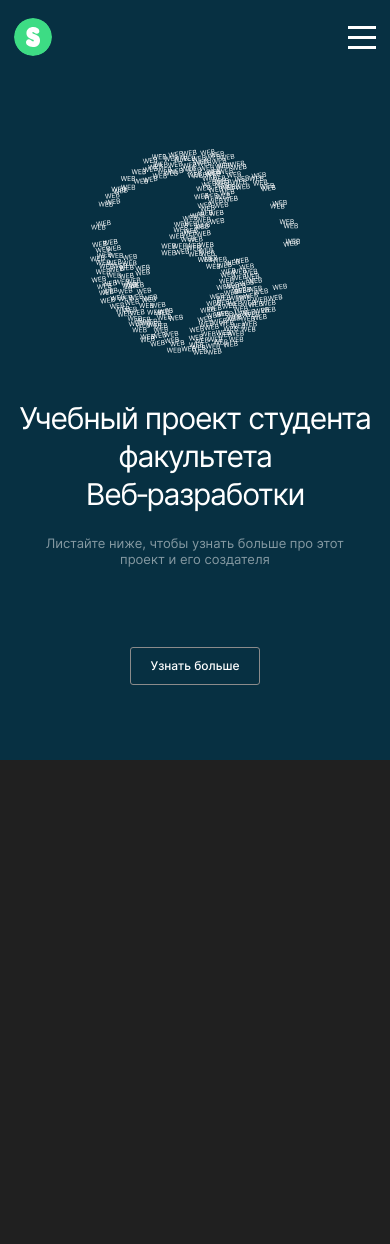
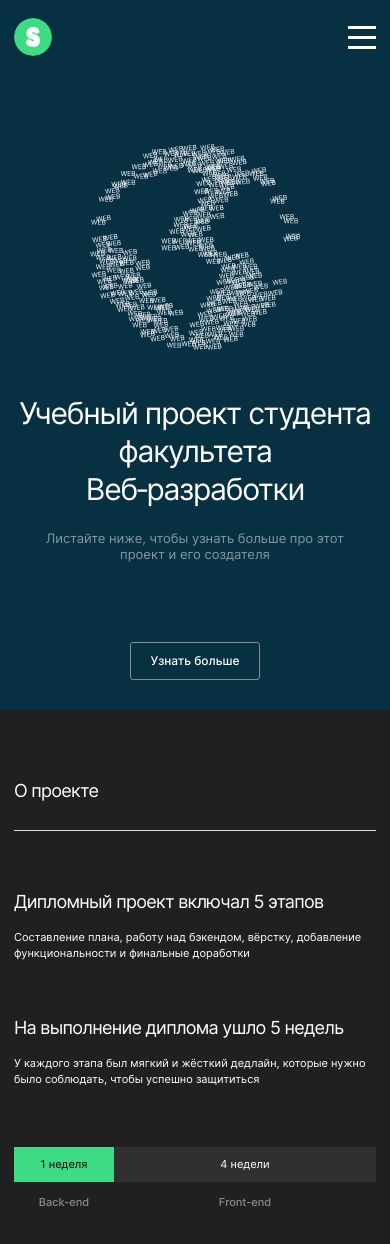
Before and after one commit to sasketeen/movies-explorer-frontend, a React (Create React App) app: page / in a window 390 px wide. Shown: the top 1244 px of the page. Before the commit the page ends 844 px from the top, so only its background shows below. Built offline with nearby package versions, Linux system fonts and the light colour scheme.

Commit message:
feat: сверстал секцию О проекте

```diff
--- a/src/assets/css/colors.css
+++ b/src/assets/css/colors.css
@@ -7,7 +7,7 @@
   --color-main-cyan: #3ddc84; /*1*/
   --color-main-brightPink: #ee3465; /*1*/
 
-  --color-addition-lightGray1: #d9d9d9;
+  --color-addition-lightGray1: #d9d9d9; /*1*/
   --color-addition-lightGray2: #c4c4c4;
   --color-addition-lightGray3: #e6e6e6;
   --color-addition-lightGray4: #f8f8f8; /*1*/
@@ -16,7 +16,7 @@
   --color-addition-darkGray2: #272727;
   --color-addition-darkGray3: #414141;
   --color-addition-darkGray4: #222222;
-  --color-addition-darkGray5: #303030;
+  --color-addition-darkGray5: #303030; /*1*/
   --color-addition-darkGray6: #424242; /*1*/
 
   --color-addition-gray1: #8b8b8b; /*1*/
--- a/src/pages/MainPage/MainPage.jsx
+++ b/src/pages/MainPage/MainPage.jsx
@@ -2,11 +2,19 @@ import MyHeader from '@c/Header/MyHeader';
 
 import './MainPage.scss';
 import mainImage from '@/assets/images/mainpage-pic.svg';
+import { useRef } from 'react';
 
 export default function MainPage () {
+  const projectSection = useRef();
+
+  const scrollToSection = (e) => {
+    e.preventDefault();
+    projectSection.current.scrollIntoView({ behavior: 'smooth' });
+  };
+
   return (
     <>
-      <MyHeader></MyHeader>
+      <MyHeader />
 
       <section className="intro">
         <div className="container intro__container">
@@ -17,7 +25,11 @@ export default function MainPage () {
             <p className="intro__subtitle">
               Листайте ниже, чтобы узнать больше про этот проект и его создателя
             </p>
-            <a href="#about" className="intro__button-link">
+            <a
+              href="#project"
+              className="intro__button-link"
+              onClick={scrollToSection}
+            >
               Узнать больше
             </a>
           </div>
@@ -28,7 +40,47 @@ export default function MainPage () {
           />
         </div>
       </section>
-      <section id="about"></section>
+
+      <section id="project" ref={projectSection} className="project">
+        <div className="container section-container">
+          <h2 className="section-container__title">О проекте</h2>
+          <div className="project__description">
+            <div>
+              <h3 className="project__subtitle">
+                Дипломный проект включал 5 этапов
+              </h3>
+              <p className="project__paragraph">
+                Составление плана, работу над бэкендом, вёрстку, добавление
+                функциональности и финальные доработки
+              </p>
+            </div>
+            <div>
+              <h3 className="project__subtitle">
+                На выполнение диплома ушло 5 недель
+              </h3>
+              <p className="project__paragraph">
+                У каждого этапа был мягкий и жёсткий дедлайн, которые нужно было
+                соблюдать, чтобы успешно защититься
+              </p>
+            </div>
+          </div>
+          <div className="project__times">
+            <div className="project__time-diagram project__time-diagram_for_back">
+              <span>1 неделя</span>
+            </div>
+            <span className="project__time-diagram-caption project__time-diagram-caption_for_back">
+              Back-end
+            </span>
+
+            <div className="project__time-diagram project__time-diagram_for_front">
+              <span>4 недели</span>
+            </div>
+            <span className="project__time-diagram-caption project__time-diagram-caption_for_front">
+              Front-end
+            </span>
+          </div>
+        </div>
+      </section>
     </>
   );
 }
--- a/src/pages/MainPage/MainPage.scss
+++ b/src/pages/MainPage/MainPage.scss
@@ -3,6 +3,14 @@
 .intro {
   padding: 75px 0;
   background-color: var(--color-main-darkBlue);
+
+  @media screen and (max-width: 1030px) {
+    padding-top: 140px;
+  }
+
+  @media screen and (max-width: 420px) {
+    padding: 70px 0 30px;
+  }
 
   &__container {
     display: flex;
@@ -98,3 +106,163 @@
     }
   }
 }
+
+.section-container {
+  padding-top: 110px;
+  padding-bottom: 110px;
+
+  @media screen and (max-width: 768px) {
+    padding-top: 90px;
+    padding-bottom: 19px;
+  }
+  @media screen and (max-width: 420px) {
+    padding-top: 70px;
+    padding-bottom: 70px;
+  }
+
+  &__title {
+    margin: 0;
+    padding-bottom: 23px;
+    border-bottom: 1px solid var(--color-addition-lightGray1);
+
+    font-weight: 400;
+    font-size: 22px;
+    line-height: 27px;
+    letter-spacing: -0.04em;
+
+    @media screen and (max-width: 768px) {
+      font-size: calc(18px + 4 * ((100vw - 420px) / (768 - 420)));
+      line-height: calc(22px + 5 * ((100vw - 420px) / (768 - 420)));
+    }
+    @media screen and (max-width: 420px) {
+      padding-bottom: 28px;
+      font-size: 18px;
+      line-height: 22px;
+    }
+  }
+}
+
+.project {
+  &__description {
+    display: grid;
+    grid-template-columns: 1fr 1fr;
+    gap: 40px;
+
+    margin-top: 70px;
+
+    @media screen and (max-width: 1280px) {
+      gap: calc(30px + 10 * ((100vw - 768px) / (1280 - 768)));
+    }
+
+    @media screen and (max-width: 768px) {
+      gap: 30px;
+    }
+
+    @media screen and (max-width: 420px) {
+      grid-template-columns: 1fr;
+      gap: 56px;
+      margin-top: 60px;
+    }
+  }
+
+  &__subtitle {
+    margin: 0;
+    font-weight: 400;
+    font-size: 20px;
+    line-height: 24px;
+    letter-spacing: -0.04em;
+
+    @media screen and (max-width: 420px) {
+      font-size: 18px;
+      line-height: 22px;
+    }
+  }
+
+  &__paragraph {
+    margin: 26px 0 0;
+    font-weight: 400;
+    font-size: 14px;
+    line-height: 20px;
+
+    @media screen and (max-width: 1280px) {
+      font-size: calc(12px + 2 * ((100vw - 768px) / (1280 - 768)));
+      line-height: calc(18px + 2 * ((100vw - 768px) / (1280 - 768)));
+    }
+
+    @media screen and (max-width: 768px) {
+      margin-top: 22px;
+      font-size: 12px;
+      line-height: calc(16px + 2 * ((100vw - 420px) / (768 - 420)));
+    }
+
+    @media screen and (max-width: 420px) {
+      margin-top: 16px;
+      font-size: 11px;
+      line-height: 16px;
+    }
+  }
+
+  &__times {
+    display: grid;
+    row-gap: 14px;
+    grid-template-areas:
+      "back front"
+      "back-caption front-caption";
+    grid-template-columns: 228px 1fr;
+
+    margin-top: 110px;
+
+    font-weight: 400;
+    font-size: 14px;
+    line-height: 17px;
+    text-align: center;
+
+    @media screen and (max-width: 1280px) {
+      grid-template-columns: calc(140px + 88 * ((100vw - 768px) / (1280 - 768))) 1fr;
+    }
+
+    @media screen and (max-width: 768px) {
+      margin-top: 93px;
+      grid-template-columns: calc(100px + 40 * ((100vw - 420px) / (768 - 420))) 1fr;
+    }
+
+    @media screen and (max-width: 420px) {
+      margin-top: 60px;
+      grid-template-columns: 100px 1fr;
+      font-size: 11px;
+      line-height: 13px;
+    }
+  }
+
+  &__time-diagram {
+    padding: 9px 0;
+
+    @media screen and (max-width: 420px) {
+      padding: 11px 0;
+    }
+
+    &_for_back {
+      grid-area: back;
+      background-color: var(--color-main-cyan);
+      color: var(--color-main-black);
+    }
+
+    &_for_front {
+      grid-area: front;
+      background-color: var(--color-addition-darkGray5);
+    }
+  }
+
+  &__time-diagram-caption {
+    font-weight: 500;
+    color: var(--color-addition-gray1);
+
+    &_for_back {
+      grid-area: back-caption;
+    }
+
+    &_for_front {
+      grid-area: front-caption;
+    }
+  }
+}
```
